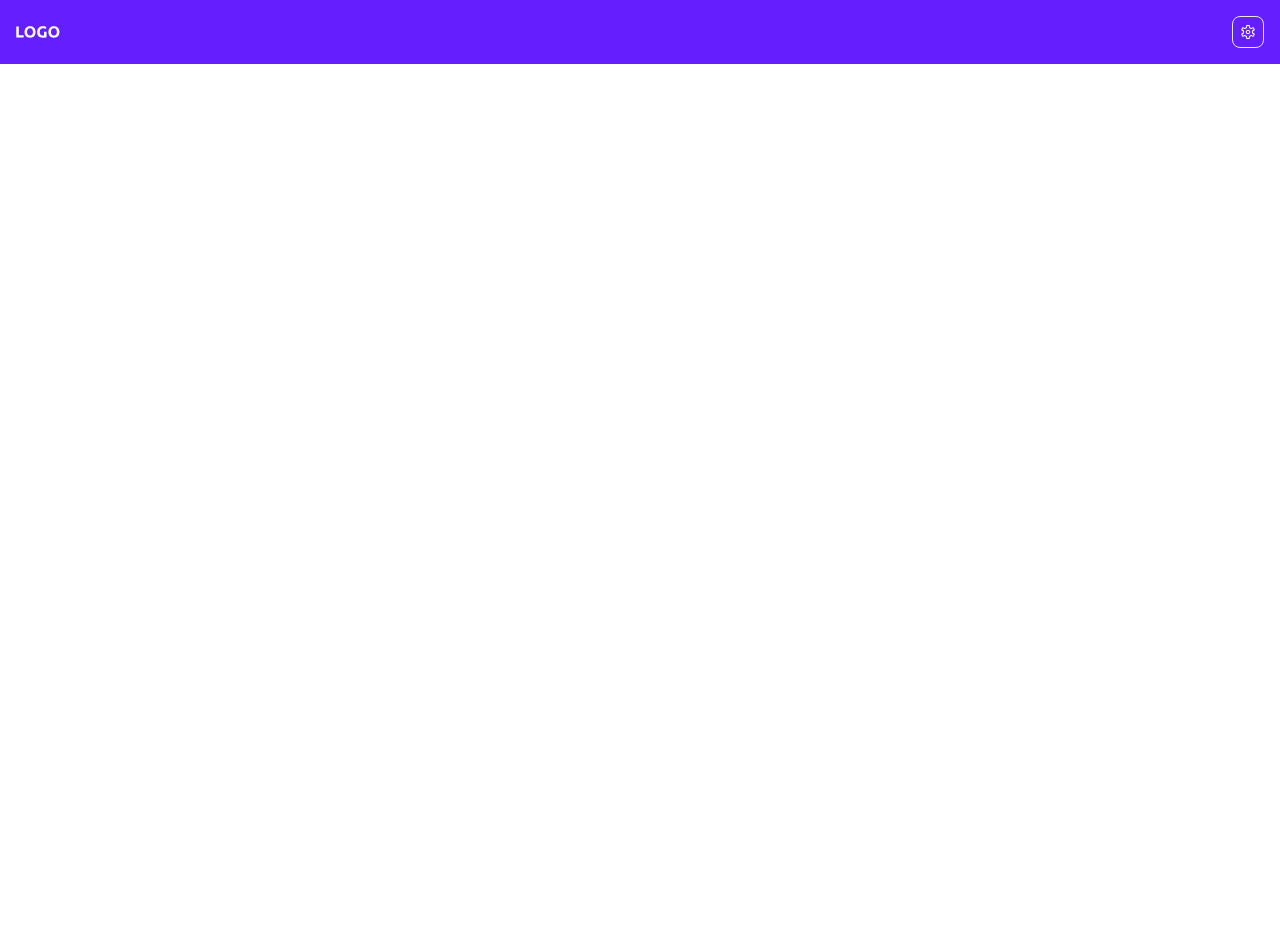
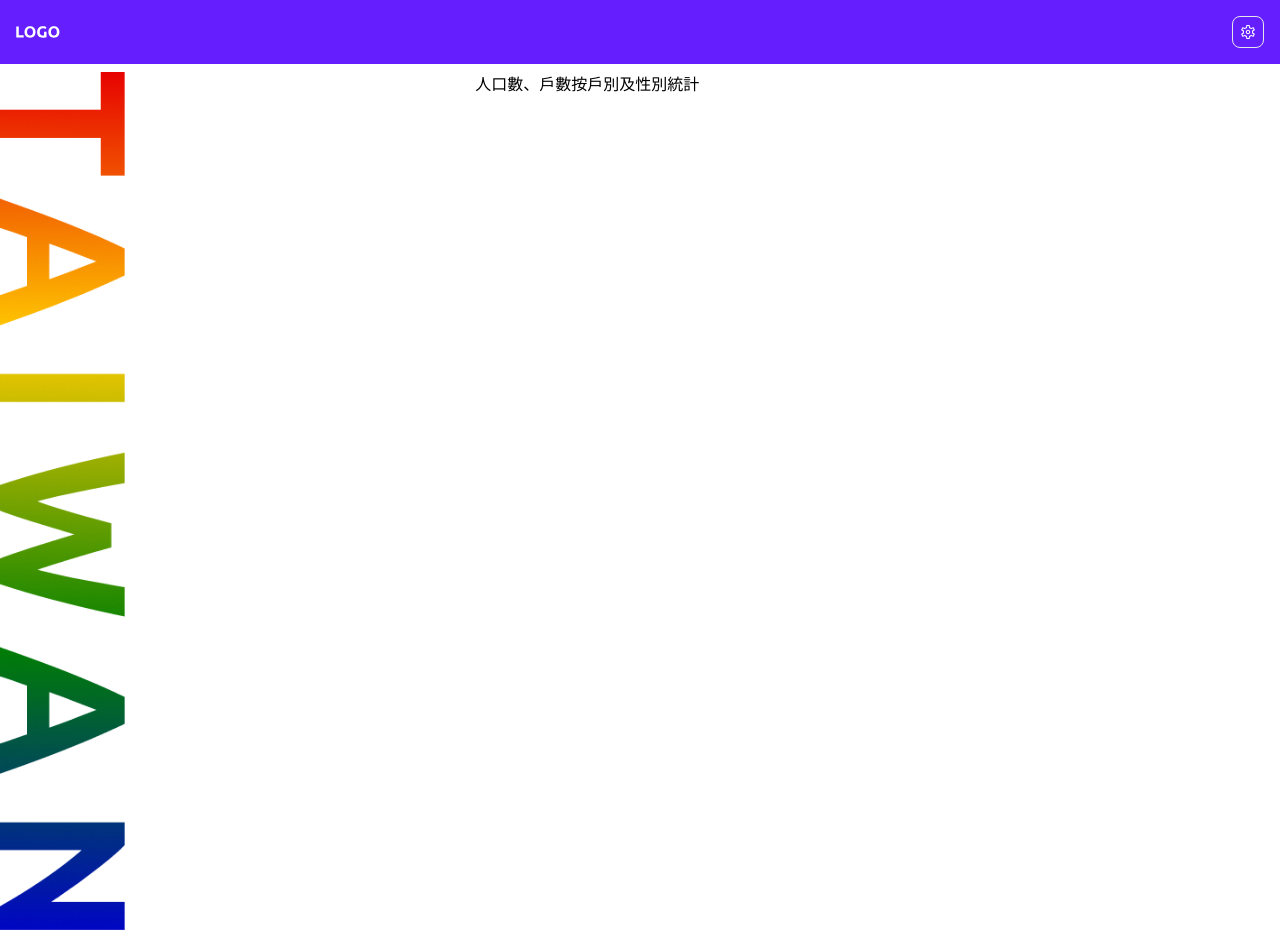
Before and after one commit to RyanStone2640/dashboard, a React (Vite) app: page / in a window 1280 px wide. Before the commit the page ends 800 px from the top, so only its background shows below. Built offline with nearby package versions, Linux system fonts and the light colour scheme.

Commit message:
feat: add content component

```diff
--- /dev/null
+++ b/src/components/Content/index.tsx
@@ -0,0 +1,22 @@
+import brand from '@/assets/brand.png';
+import Input from '@/components/UI/Input/index.tsx';
+
+function Content() {
+  return (
+    <div className="mt-2 flex">
+      <div className="max-h-full h-full object-cover">
+        <img
+          className="h-full"
+          src={brand}
+          alt=""
+        />
+      </div>
+      <div className="w-full flex justify-center">
+        <h2>人口數、戶數按戶別及性別統計</h2>
+        <Input />
+      </div>
+    </div>
+  );
+}
+
+export default Content;
--- a/src/components/Header/index.tsx
+++ b/src/components/Header/index.tsx
@@ -3,9 +3,9 @@ import logo from '@/assets/LOGO.svg';
 
 function Header() {
   return (
-    <header className="bg-myColor-purple flex justify-between px-4">
-      <img className="my-4" src={logo} alt="logo" />
-      <button className="my-4 w-8 h-8 rounded-lg border" type="button">
+    <header className="bg-myColor-purple flex justify-between py-4 px-4">
+      <img src={logo} alt="logo" />
+      <button className=" w-8 h-8 rounded-lg border" type="button">
         <img className="p-2" src={setting} alt="settingLogo" />
       </button>
     </header>
--- a/src/components/Test/index.tsx
+++ /dev/null
@@ -1,9 +0,0 @@
-import { Link } from 'react-router-dom';
-
-function Test() {
-  return (
-    <Link to="/">home</Link>
-  );
-}
-
-export default Test;
--- /dev/null
+++ b/src/components/UI/Input/index.tsx
@@ -0,0 +1,7 @@
+function Input() {
+  return (
+    <input type="text" />
+  );
+}
+
+export default Input;
--- a/src/routes/root.tsx
+++ b/src/routes/root.tsx
@@ -1,8 +1,12 @@
 import Header from '@/components/Header/index.tsx';
+import Content from '@/components/Content/index.tsx';
 
 function App() {
   return (
-    <Header />
+    <>
+      <Header />
+      <Content />
+    </>
   );
 }
 
```
Also changed, not shown: src/main.tsx (+4 -5 lines).
